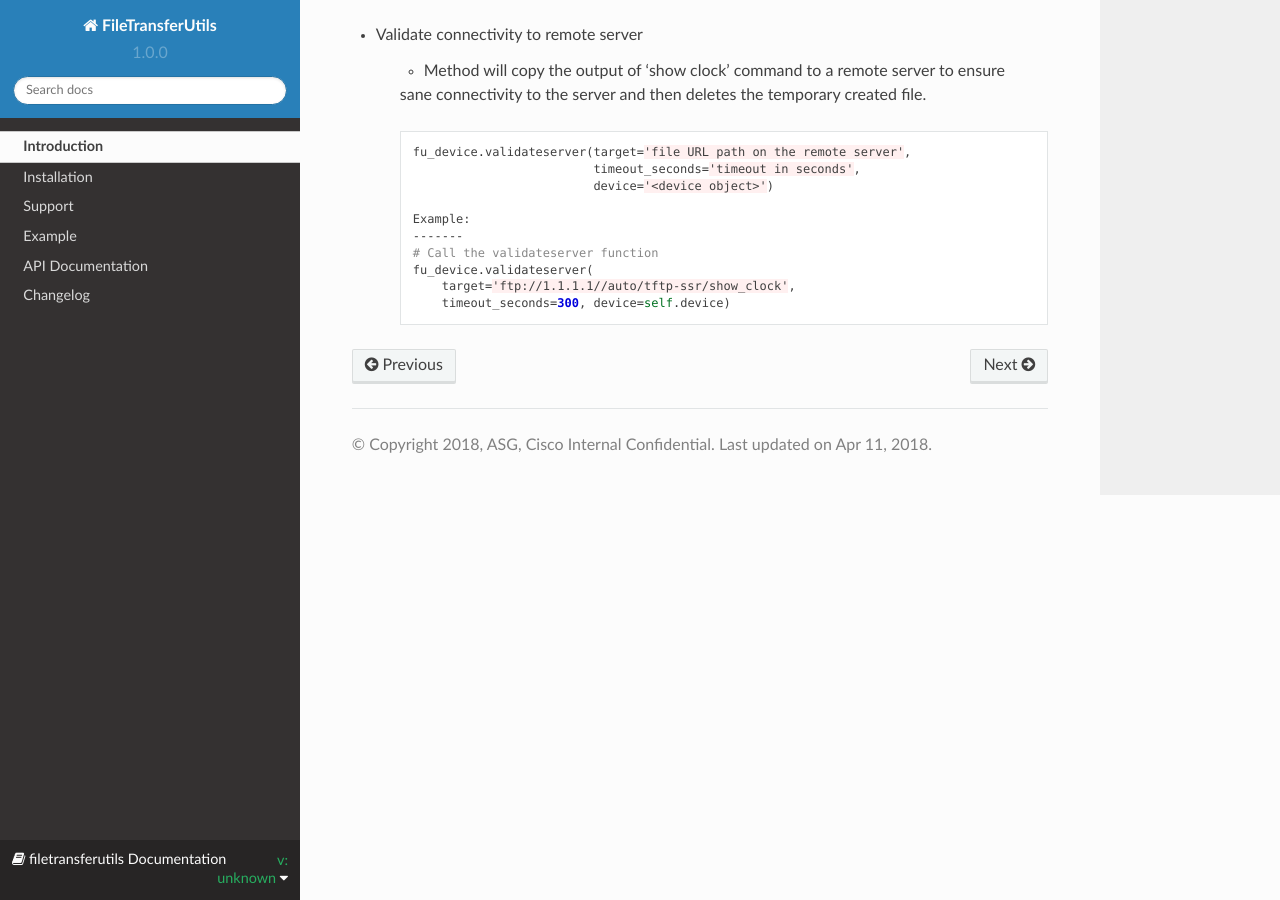
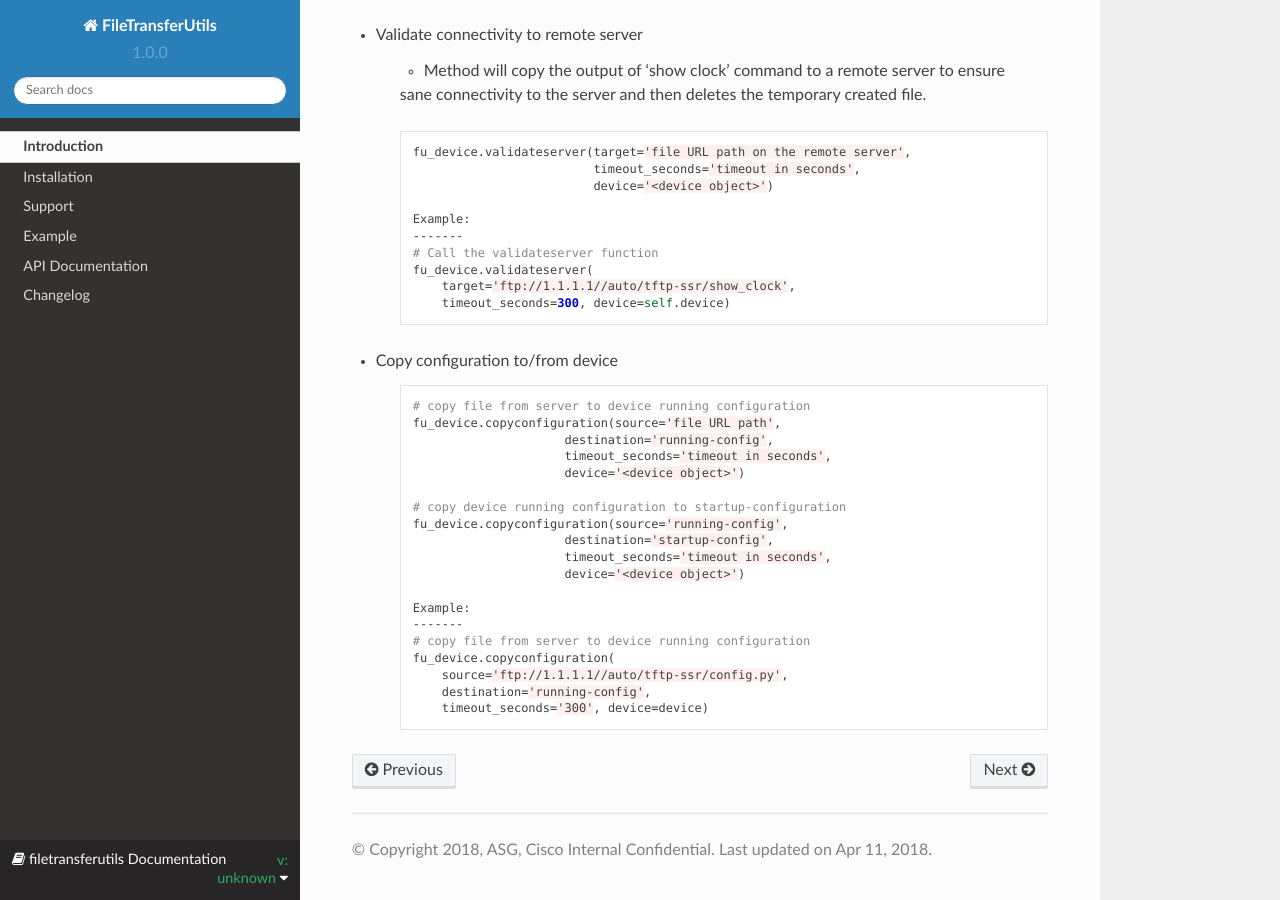
Before and after one commit to CiscoTestAutomation/geniefiletransferutilslib, a Sphinx documentation site: the page built from docs/introduction.rst, in a window 1280 px wide and 900 px high, scrolled down 2645 px. Built offline with Sphinx 7.4.7 and the Read the Docs theme 2.0.0, drawn with Linux system fonts in a browser that asks for light colours; comment, search, counter and statistics services are not loaded.

Commit message:
Enhancing docs

```diff
--- a/docs/introduction.rst
+++ b/docs/introduction.rst
@@ -158,6 +158,29 @@ Now the API can be called for various operations such as:
             target='ftp://1.1.1.1//auto/tftp-ssr/show_clock',
             timeout_seconds=300, device=self.device)
 
+* Copy configuration to/from device
+
+    .. code-block:: python
+
+        # copy file from server to device running configuration
+        fu_device.copyconfiguration(source='file URL path',
+                             destination='running-config',
+                             timeout_seconds='timeout in seconds',
+                             device='<device object>')
+
+        # copy device running configuration to startup-configuration
+        fu_device.copyconfiguration(source='running-config',
+                             destination='startup-config',
+                             timeout_seconds='timeout in seconds',
+                             device='<device object>')
+
+        Example:
+        -------
+        # copy file from server to device running configuration
+        fu_device.copyconfiguration(
+            source='ftp://1.1.1.1//auto/tftp-ssr/config.py',
+            destination='running-config',
+            timeout_seconds='300', device=device)
 
 .. _Multiprotocol_File_Transfer_Utilities: http://wwwin-pyats.cisco.com/documentation/html/utilities/file_transfer_utilities.html
 .. _documentation: http://wwwin-pyats.cisco.com/documentation/html/install/install.html
```
Also changed, not shown: 1 other file.
